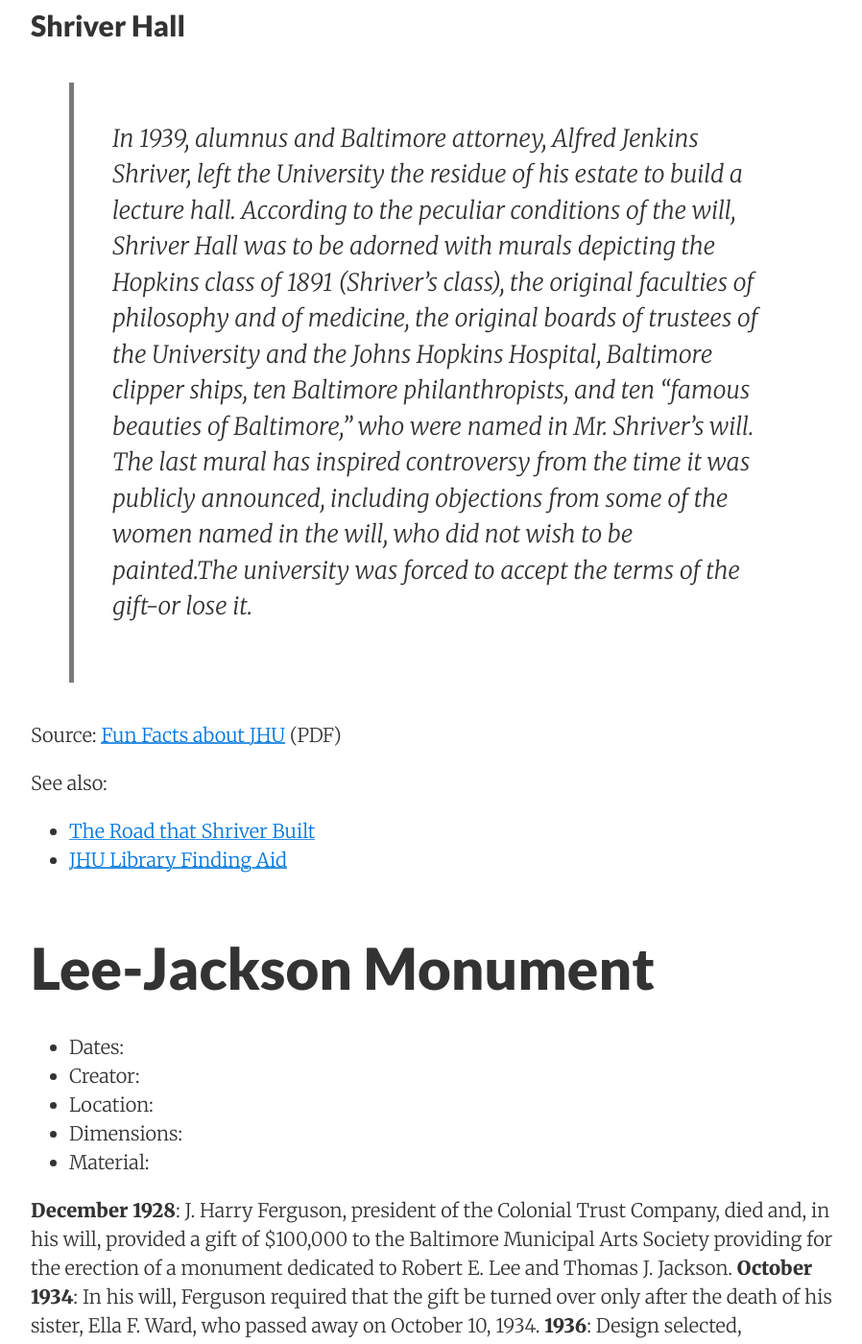
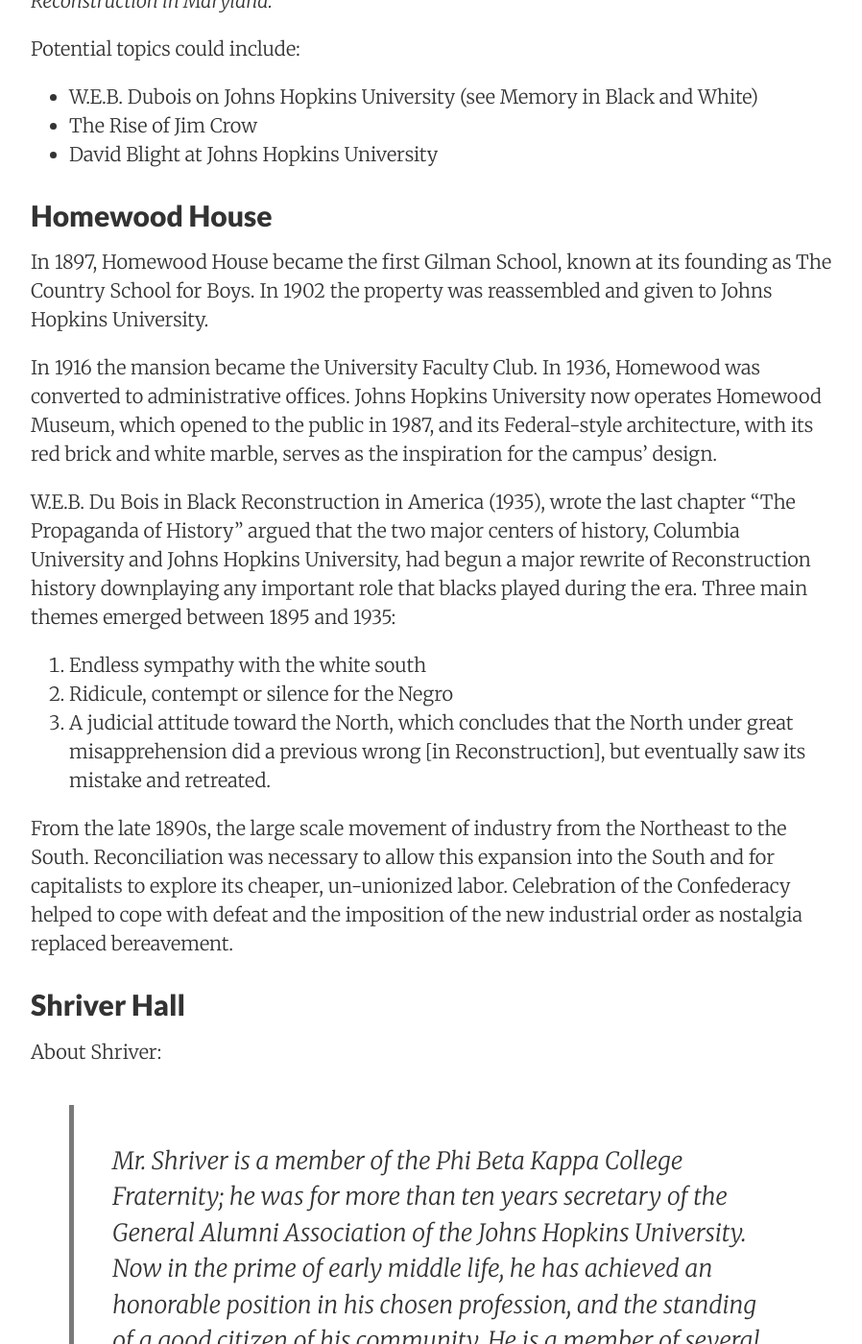
Before and after one commit to baltimoreheritage/tours, a Jekyll site: the page built from _posts/2015-12-05-wyman-park-dell-confederate-monuments.md, in a window 1280 px wide and 1400 px high, scrolled down 14703 px. Shown: the whole window at 96% size, without its empty margins (188-1086 px from the left). Built offline with Jekyll 4.4.1, drawn with Linux system fonts in a browser that asks for light colours; nearby versions of some CDN libraries; some of the changed text lies outside the part shown.

Commit message:
Update to final version of notes

```diff
--- a/_posts/2015-12-05-wyman-park-dell-confederate-monuments.md
+++ b/_posts/2015-12-05-wyman-park-dell-confederate-monuments.md
@@ -83,6 +77,7 @@ After the letter met with equally strong responses and critiques, "A Maryland Wo
 Finally, on July 17, 1906, “A Maryland Woman” again responds again to critics, writing:
 
 > ”Yes, there stands another monument here, erected by the efforts and the work of the Southern women of Maryland, with loving hearts and willing hands, but not one cent of the State's funds was asked or received. It stands, white, as stainless as the lives, as pure as the souls of our dear dead heroes—our _gloria victis_ to the end of time.
+
 
 # Johns Hopkins Bust
 
@@ -115,17 +110,24 @@ _About Johns Hopkins_
 
 Sources[Monument City Blog](http://monumentcity.net/2009/03/29/johns-hopkins-monument-baltimore-md/),  [JHU Magazine](http://pages.jh.edu/jhumag/0602web/statues.html)
 
+
+
 # Confederate Women’s Monument
 
-- Dates:1916
 - Creator: J. Maxwell Miller
 - Location: N. Charles and University Parkway
-- Dimensions:
-- Material:
 
-_About the monument_
+The sculpture was created by J. Maxwell Miller, a Baltimorean, who taught at the Maryland Institute College of Art, and eventually became the director of the Rinehart School (also sculptor of the Star-Spangled Banner Centennial Monument). The sculpture depicts a dying soldier being cradled by his mother in the foreground. Behind this pair stands a woman looking off into the distance, who typifies the "devoted women of the Confederacy". The dying soldier and his mother is a pieta, a traditional Christian sculptural subject that depicts Christ dying in the arms of his mother Mary after his crucifixion.
 
-> Donated by the State of Maryland, this monument is by J. Maxwell Miller, the artist behind the Star-Spangled Banner Centennial Monument. The memorial depicts two stoic women, one of whom is standing looking off into the distance, while the other kneels down clutching the body of a fallen soldier who has dropped his flag. The inscription reads, “In difficulty and danger, regardless of self, they fed the hungry, clothed the needy, nursed the wounded and comforted the dying.”
+The erection of the monument was part of a larger movement spearheaded by Confederate veterans beginning in 1906 to place a monument to honor the sacrifices of Confederate women in the capital of each of the thirteen Southern states. The original plan was for the states to erect a replica of the Confederate Women's monument located in Richmond, Virginia. However, by 1910, the Maryland Chapter of the Daughters of the Confederacy decided to have their own design for the monument.
+
+The inscription on the front reads:
+
+> TO THE/CONFEDERATE WOMEN/OF MARYLAND/ 1861-1865/ "THE BRAVE AT HOME"
+
+The inscription on the back reads:
+
+> IN DIFFICULTY AND DANGER/ REGARDLESS OF SELF/THEY FED THE HUNGRY/CLOTHED THE NEEDY/ NURSED THE WOUNDED/AND/COMFORTED THE DYING.
 
 - **1914**: General Assembly of Maryland approved a bill entitled "An act to erect a suitable monument in the city of Baltimore to commemorate the heroism, devotion and self-sacrifice of the women of Maryland in their service to the wounded Confederate soldiers who came under their care in the war between the States—1861-1865." The act appropriated $12,000 in state funding and a large number of private contributions to "The Maryland Confederate Women's Monument Fund"
 - **November 2, 1916**: Confederate Women's Monument dedicated on University Parkway
@@ -197,26 +201,47 @@ Potential topics could include:
 
 ## Homewood House
 
-...
+In 1897, Homewood House became the first Gilman School, known at its founding as The Country School for Boys. In 1902 the property was reassembled and given to Johns Hopkins University.
+
+In 1916 the mansion became the University Faculty Club. In 1936, Homewood was converted to administrative offices. Johns Hopkins University now operates Homewood Museum, which opened to the public in 1987, and its Federal-style architecture, with its red brick and white marble, serves as the inspiration for the campus' design.
+
+W.E.B. Du Bois in Black Reconstruction in America (1935), wrote the last chapter “The Propaganda of History” argued that the two major centers of history, Columbia University and Johns Hopkins University, had begun a major rewrite of Reconstruction history downplaying any important role that blacks played during the era. Three main themes emerged between 1895 and 1935:
+
+1. Endless sympathy with the white south
+2. Ridicule, contempt or silence for the Negro
+3. A judicial attitude toward the North, which concludes that the North under great misapprehension did a previous wrong [in Reconstruction], but eventually saw its mistake and retreated.
+
+From the late 1890s, the large scale movement of industry from the Northeast to the South. Reconciliation was necessary to allow this expansion into the South and for capitalists to explore its cheaper, un-unionized labor. Celebration of the Confederacy helped to cope with defeat and the imposition of the new industrial order as nostalgia replaced bereavement.
 
 ## Shriver Hall
+
+About Shriver:
+
+> Mr. Shriver is a member of the Phi Beta Kappa College Fraternity; he was for more than ten years secretary of the General Alumni Association of the Johns Hopkins University. Now in the prime of early middle life, he has achieved an honorable position in his chosen profession, and the standing of a good citizen of his community. He is a member of several social clubs having been one of the founders and first officers of the Johns Hopkins Club. He has taken a prominent part in the social life of the city. He resides at the University Club. His name is among the 320 from Maryland mentioned in Who's Who in America.
+
+[Source](https://archive.org/stream/menofmarkinmaryl04stei/menofmarkinmaryl04stei_djvu.txt)
 
 > In 1939, alumnus and Baltimore attorney, Alfred Jenkins Shriver, left the University the residue of his estate to build a lecture hall. According to the peculiar conditions of the will, Shriver Hall was to be adorned with murals depicting the Hopkins class of 1891 (Shriver’s class), the original faculties of philosophy and of medicine, the original boards of trustees of the University and the Johns Hopkins Hospital, Baltimore clipper ships, ten Baltimore philanthropists, and ten “famous beauties of Baltimore,” who were named in Mr. Shriver’s will. The last mural has inspired controversy from the time it was publicly announced, including objections from some of the women named in the will, who did not wish to be painted.The university was forced to accept the terms of the gift-or lose it.
 
 Source: [Fun Facts about JHU](http://alumni.jhu.edu/files/docs/FunFactsaboutJHU.pdf) (PDF)
 
-See also:
+MLK Day in 1988:
 
-- [The Road that Shriver Built](http://blogs.library.jhu.edu/wordpress/2015/07/the-road-that-shriver-built-and-a-surprise/)
-- [JHU Library Finding Aid](http://ead.library.jhu.edu/rg09-020.xml)
+> The idea of Martin Luther King, Jr. Day as a holiday was promoted by labor unions in contract negotiations.[2](#) After King's death, U.S. Representative John Conyers (a Democrat from Michigan) and U.S. Senator Edward Brooke (a Republican from Massachusetts) introduced a bill in Congress to make King's birthday a national holiday. The bill first came to a vote in the U.S. House of Representatives in 1979. However, it fell five votes short of the number needed for passage.
+
+In Virginia, it was known as Lee–Jackson–King Day, combining King's birthday with the established Lee–Jackson Day. In 2000, Lee–Jackson Day was moved to the Friday before Martin Luther King Jr. Day, establishing Martin Luther King Jr. Day as a holiday in its own right.
+
+> Every year since 1988, the Johns Hopkins University has rented the Clipper Room in Shriver Hall, or on several occasions another facility, to the Son of Confederate Veterans to hold our post ceremony social gathering. However this year is different. The John Hopkins University has refused to rent the Clipper Room, or any other facility, to our organization. The sole reason given, per a Johns Hopkins representative, was that we are a “Confederate” organization. Make no mistake about it, we were not denied because the facility was unavailable, or for any other legitimate reason, we were denied because of who we are.
+
+Sources: [JHU blog](http://blogs.library.jhu.edu/wordpress/2015/07/the-road-that-shriver-built-and-a-surprise/), [Records on Buildings and Grounds, Shriver Hall Murals 1953-1958](http://ead.library.jhu.edu/rg09-020.xml)
 
 # Lee-Jackson Monument
 
-- Dates:
-- Creator:
-- Location:
-- Dimensions:
-- Material:
+The Lee and Jackson Monument was the first double equestrian monument in the United States. The funds for the sculpture came from J. Henry Ferguson, the banker who organized the Colonial Trust Company. In his will, he left specific instructions for a monument of his childhood heroes, Robert E. Lee and Stonewall Jackson, which was gifted to the City of Baltimore. Although Ferguson died in 1928, the sculpture was not dedicated until 1948 due to various factors, including World War II.
+
+The monument depicts the two men on their horses right before departing for the Battle of Chancellorsville. While Jackson was fatally wounded in the battle, the Confederate army ultimately won, and the battle was later considered to be Lee's greatest victory.
+
+The sculpture was made by **Laura Gardin Fraser**, who won the design competition for the commission in 1935. She commissioned the architect John Russell Pope (who designed the Baltimore Museum of Art directly north of the monument) to design the base of the monument. The sculpture was cast in 1946. The monument was dedicated on May 1, 1948, the eighty-fifty anniversary of the eve of the Battle of Chancellorsville.
 
 **December 1928**: J. Harry Ferguson, president of the Colonial Trust Company, died and, in his will, provided a gift of $100,000 to the Baltimore Municipal Arts Society providing for the erection of a monument dedicated to Robert E. Lee and Thomas J. Jackson.
 **October 1934**: In his will, Ferguson required that the gift be turned over only after the death of his sister, Ella F. Ward, who passed away on October 10, 1934.
@@ -257,7 +282,6 @@ In 2008, Johns Hopkins University declined to rent their facilities to the Sons
 
 > Every year since 1988, the Johns Hopkins University has rented the Clipper Room in Shriver Hall, or on several occasions another facility, to the Son of Confederate Veterans to hold our post ceremony social gathering. However this year is different. The John Hopkins University has refused to rent the Clipper Room, or any other facility, to our organization. The sole reason given, per a Johns Hopkins representative, was that we are a “Confederate” organization. Make no mistake about it, we were not denied because the facility was unavailable, or for any other legitimate reason, we were denied because of who we are. In addition, the Hopkins representative stated that this ruling came directly from the President of the Johns Hopkins University, Mr. William Brody.
 
-
 # Conclusion and Discussion
 
 ## How to reinterpret the past
@@ -269,6 +293,8 @@ Dr. Paul Shackel on how dominant interpretation can change:
 Source: Memory in Black and White ([Notes](http://elipousson.github.io/notes/2015/10/27/black-and-white/))
 
 ## How to make comments
+
+…
 
 ## How Baltimore has discussed this issue before
 
```
Also changed, not shown: other parts of _posts/2015-12-05-wyman-park-dell-confederate-monuments.md (+3 -7 lines).
